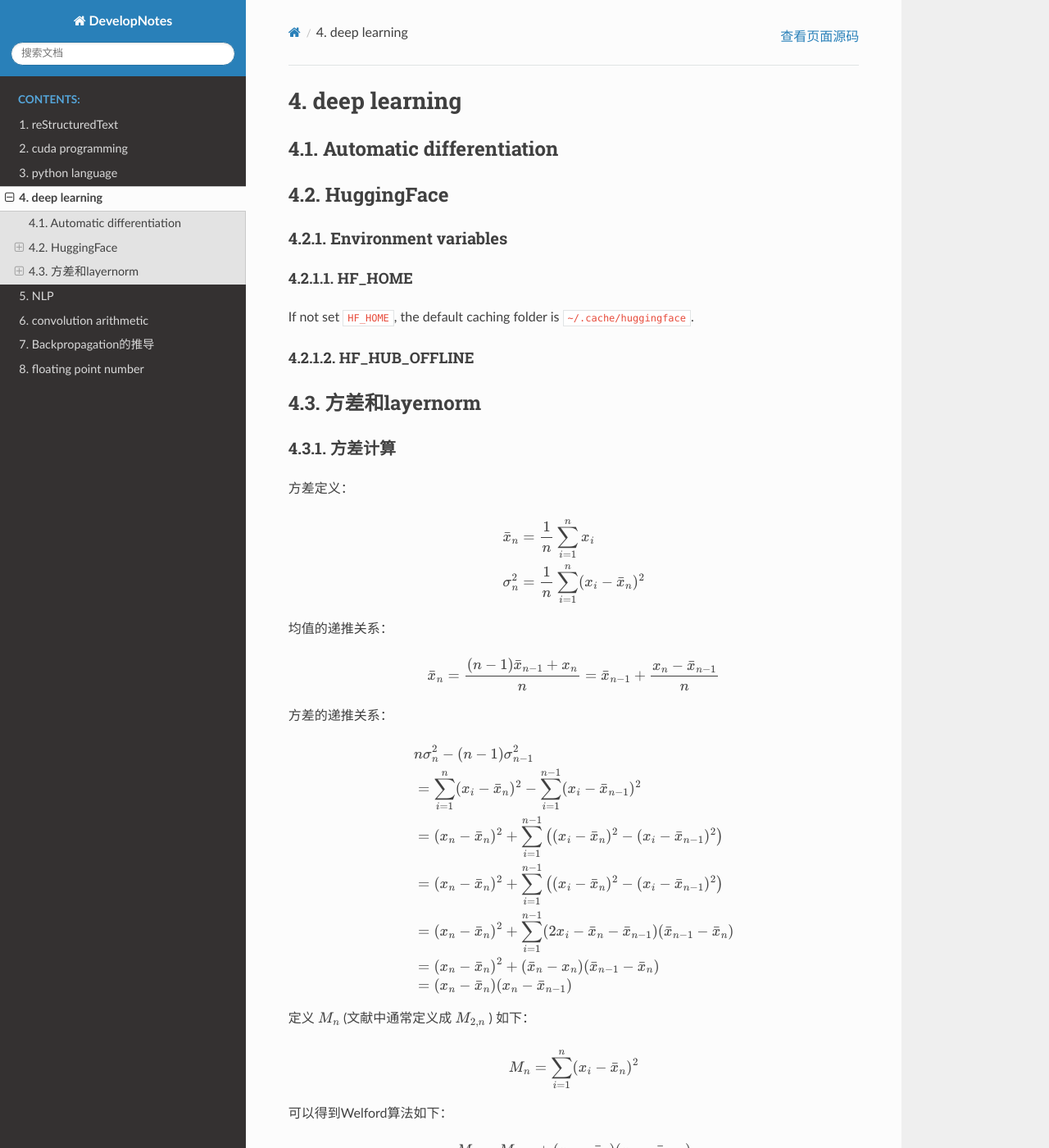
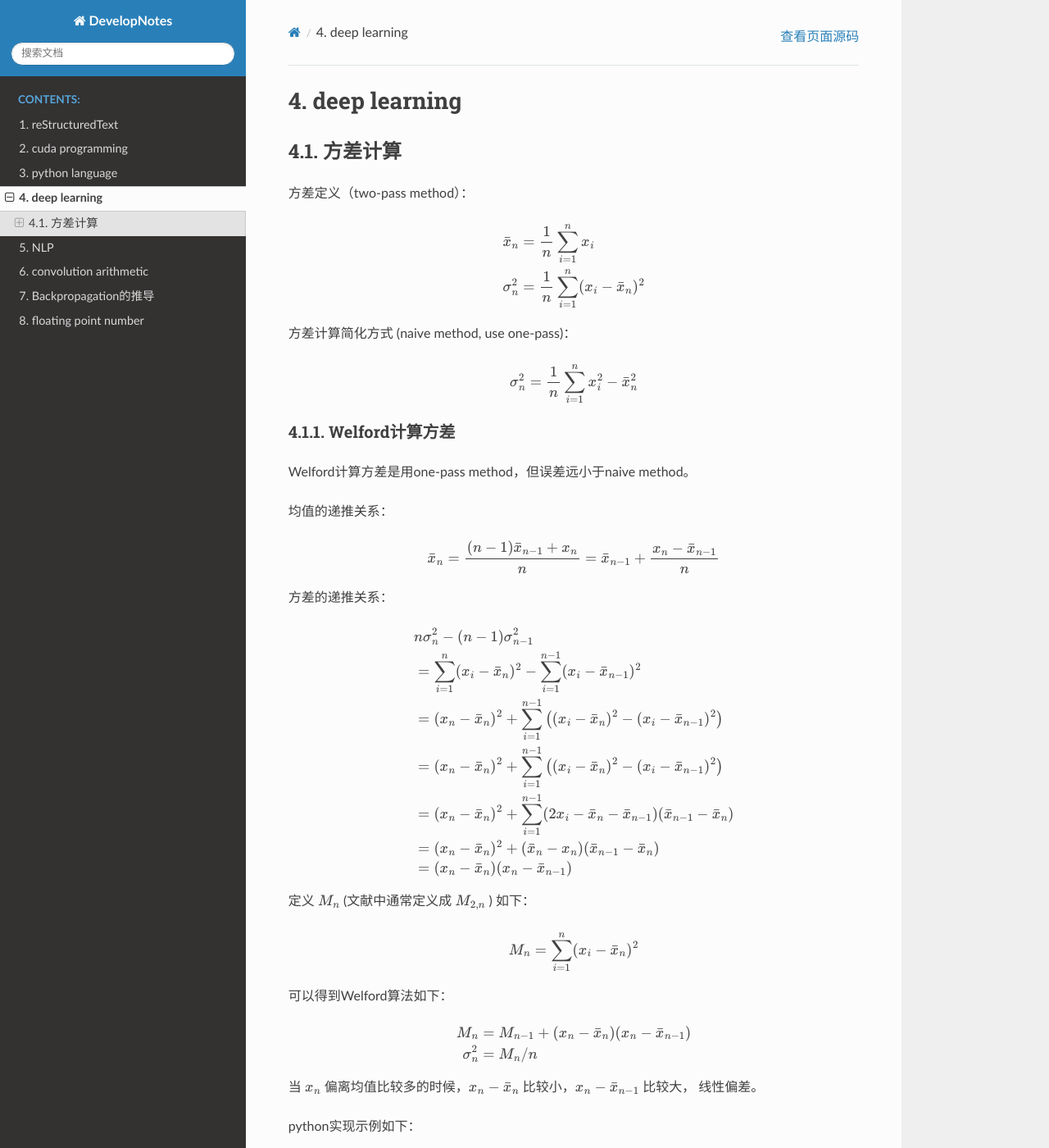
Before and after one commit to li-weihua/DevelopNotes, a Sphinx documentation site: the page built from docs/source/deeplearning/index.rst, in a window 1280 px wide and 1400 px high. Shown: the whole window at 82% size. Built offline with Sphinx 7.4.7 and the Read the Docs theme 2.0.0, drawn with Linux system fonts in a browser that asks for light colours; formulas are drawn with MathJax 3; pages that are not in the unit, such as notebooks, are missing from menus; some of the changed text lies outside the part shown.

Commit message:
update welford docs

```diff
--- a/docs/source/deeplearning/autodiff.rst
+++ /dev/null
@@ -1,2 +0,0 @@
-Automatic differentiation
-==============================
--- a/docs/source/deeplearning/huggingface.rst
+++ /dev/null
@@ -1,13 +0,0 @@
-HuggingFace
-==============
-
-Environment variables
------------------------
-
-HF_HOME
-^^^^^^^^^^
-
-If not set ``HF_HOME``, the default caching folder is ``~/.cache/huggingface``.
-
-HF_HUB_OFFLINE
-^^^^^^^^^^^^^^^^
--- a/docs/source/deeplearning/index.rst
+++ b/docs/source/deeplearning/index.rst
@@ -1,6 +1,4 @@
 deep learning
 ***************
 
-.. include:: autodiff.rst
-.. include:: huggingface.rst
-.. include:: layernorm.rst
+.. include:: variance.rst
--- a/docs/source/deeplearning/layernorm.rst
+++ b/docs/source/deeplearning/variance.rst
@@ -1,16 +1,26 @@
-方差和layernorm
+方差计算
 ================
 
-方差计算
---------
-
-方差定义：
+方差定义（two-pass method）：
 
 .. math::
 	\begin{aligned}
     \bar{x}_n &= \frac{1}{n} \sum_{i=1}^{n} x_i \\
     \sigma^2_n &= \frac{1}{n} \sum_{i=1}^{n} (x_i - \bar{x}_n)^2
 	\end{aligned}
+
+方差计算简化方式 (naive method, use one-pass)：
+
+.. math::
+	\begin{aligned}
+    \sigma^2_n &= \frac{1}{n} \sum_{i=1}^{n} x_i^2 - \bar{x}_n^2
+	\end{aligned}
+
+
+Welford计算方差
+----------------
+
+Welford计算方差是用one-pass method，但误差远小于naive method。
 
 均值的递推关系：
 
@@ -51,6 +61,17 @@ python实现示例如下：
     :language: python
 
 
+
+c++实现示例
+-------------
+
+demo值考虑样本数是4的倍数。
+
+c++实现示例 `WelfordCpp`_， 支持x86 sse和arm neon指令。
+
+.. _WelfordCpp: https://github.com/li-weihua/DevelopNotes/tree/main/projects/variance
+
+
 相关链接
 ---------
 
```
